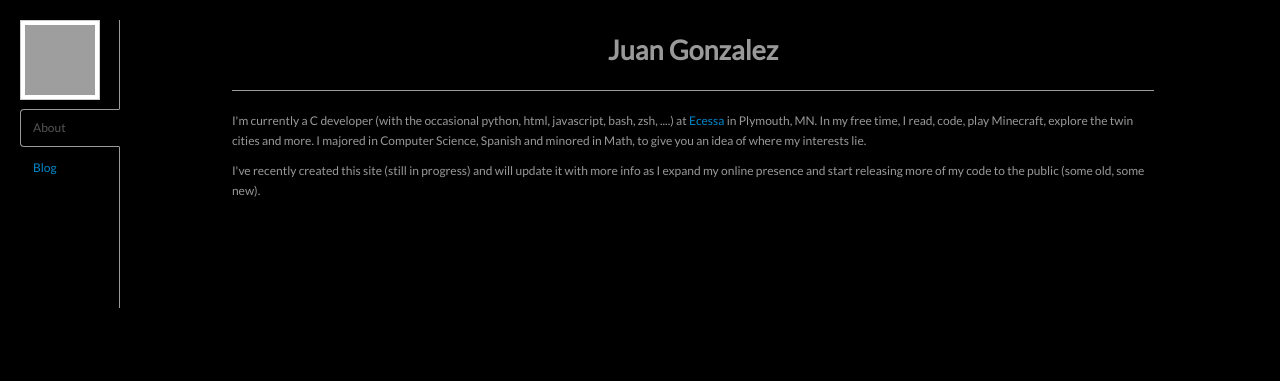
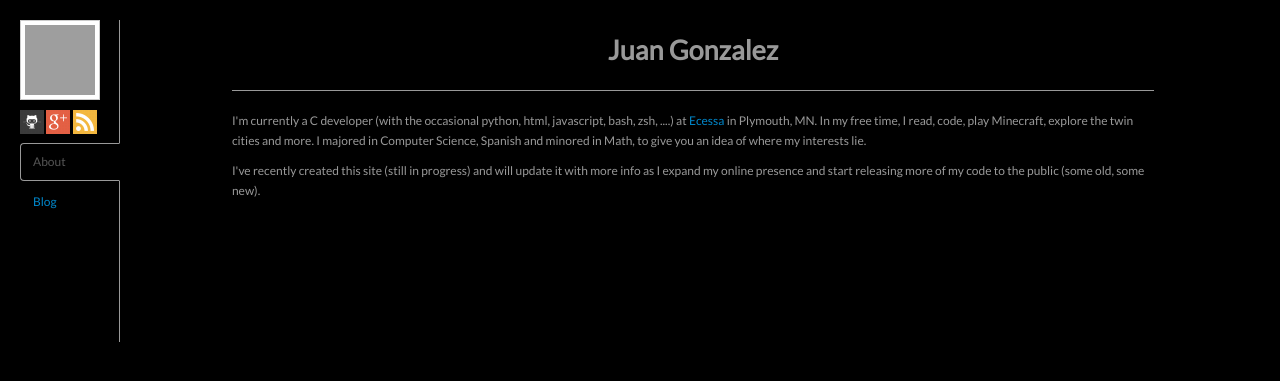
Before and after one commit to Nazgolze/nazgolze.github.com, a Jekyll site: the page built from _posts/2013-09-08-second-post.markdown, in a window 1280 px wide. Shown: the top 381 px of the page. Built offline with Jekyll 4.4.1, drawn with Linux system fonts in a browser that asks for light colours; Markdown is read by kramdown in place of the engine named in the settings; comment, search, counter and statistics services are not loaded; grey boxes are pictures that could not be loaded.

Commit message:
social icons added - http://www.softicons.com/free-icons/social-media-icons/simple-icons-by-dan-leech

```diff
--- a/_layouts/default.html
+++ b/_layouts/default.html
@@ -6,6 +6,8 @@
 <link rel="stylesheet" href="/css/bootstrap.css">
 <!-- syntax highlighting CSS -->
 <link rel="stylesheet" href="/css/syntax.css">
+<script src="https://apis.google.com/js/plusone.js">
+</script>
 <link rel="stylesheet" href="/css/misc.css">
 <script src="http://code.jquery.com/jquery-latest.js"></script>
 <script type="text/JavaScript"  src="/js/bootstrap.js"></script>
@@ -58,8 +60,14 @@
         <div class="tabbable tabs-left fixed">
           <ul class="nav nav-tabs hidden-phone" id="myTab">
             <li>
+              <div>
               <img id="me" src="http://1.gravatar.com/avatar/77b8b96441e8095cc8ae161f398f4534" class="img-polaroid" width=70 height=70 onclick="window.location = '/'" /><br>
               <h5></h5>
+              <a href="https://github.com/Nazgolze"><img src="/img/github.png"/></a>
+              <a href="https://plus.google.com/u/0/104154658466859206272?rel=author"><img src="/img/google-plus.png"/></a>
+              <a href="#" rel="tooltip" title="Coming soon..."><img src="/img/rss.png"/></a>
+              <h5></h5>
+              </div>
             </li>
             <li class="active"><a href="#tab1" data-toggle="tab">About</a></li>
             <li><a href="#tab2" data-toggle="tab">Blog</a></li>
@@ -73,6 +81,9 @@
           <a href="/" class="title"><h2>Juan Gonzalez</h2></a><hr>
           <div class="visible-phone tabbable">
             <a href="/"><img src="http://1.gravatar.com/avatar/77b8b96441e8095cc8ae161f398f4534" class="img-polaroid" width=70 height=70 /></a><br>
+              <a href="https://github.com/Nazgolze"><img src="/img/github.png"/></a>
+              <a href="https://plus.google.com/u/0/104154658466859206272?rel=author"><img src="/img/google-plus.png"/></a>
+              <a href="#" rel="tooltip" title="Coming soon..."><img src="/img/rss.png"/></a>
             <ul class="nav nav-tabs" id="myTab">
               <li class="active"><a href="#tab1" data-toggle="tab">About</a></li>
               <li><a href="#tab2" data-toggle="tab">Blog</a></li>
--- a/_layouts/post.html
+++ b/_layouts/post.html
@@ -10,11 +10,9 @@ layout: default
 </div>
 <hr>
 <!-- test: "http://{{ site.host}}{{ page.url }}" -->
-<script src="https://apis.google.com/js/plusone.js">
-</script>
 <g:comments
 href="http://nazgolze.github.com{{ page.url }}"
-width="642"
+width="800"
 first_party_property="BLOGGER"
 view_type="FILTERED_POSTMOD">
 </g:comments>
--- a/css/misc.css
+++ b/css/misc.css
@@ -35,3 +35,7 @@ hr {
 .scrollable{
   overflow-x: auto;
 }
+
+div[id^='___comments_'], div[id^='___comments_'] iframe {
+  width: 100% !important;
+}
```
Also changed, not shown: img/github.png (added), img/google-plus.png (added), img/rss.png (added).
